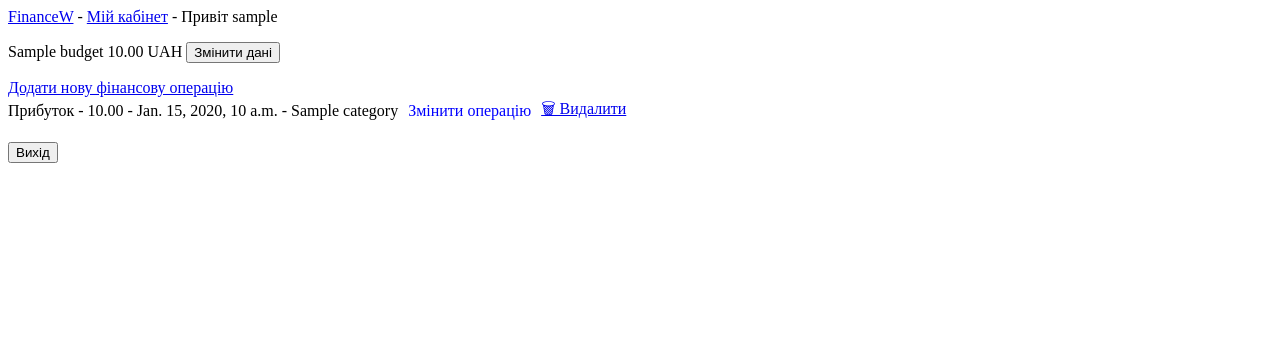
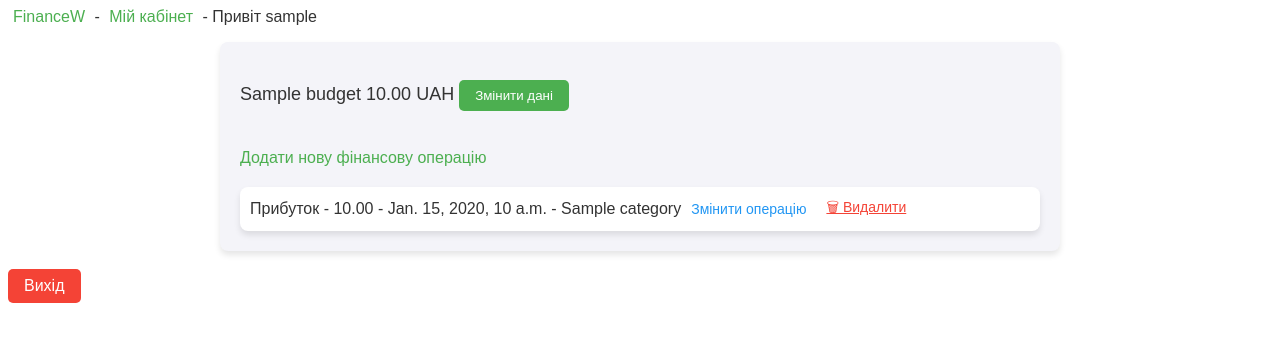
Before and after one commit to xgrsai/wteam_finw, a Django app: page /budget/1/ in a window 1280 px wide. Shown: the top 342 px of the page. Run offline with Django 5.2, Linux system fonts and the light colour scheme; a user stored in the database is signed in; tables that the repository leaves empty hold one stand-in row (values such as "Sample post").

Commit message:
some-frontend-playing

```diff
--- a/financew/templates/financew/base.html
+++ b/financew/templates/financew/base.html
@@ -1,16 +1,22 @@
-<p><a href="{% url 'financew:index' %}">FinanceW</a> -
-{% if user.is_authenticated %}
-  <a href="{% url 'financew:my' %}">Мій кабінет</a> - Привіт {{ user.username }}
-{% else %}
-    <a href="{% url 'accounts:register' %}">Реєстрація</a> -
-    <a href="{% url 'accounts:login' %}">Вхід</a>
-{% endif %}
+<p style="font-family: Arial, sans-serif; font-size: 16px; color: #333;">
+    <a href="{% url 'financew:index' %}" style="color: #4CAF50; text-decoration: none; padding: 5px;">FinanceW</a> -
+    {% if user.is_authenticated %}
+        <a href="{% url 'financew:my' %}" style="color: #4CAF50; text-decoration: none; padding: 5px;">Мій кабінет</a> -
+        Привіт {{ user.username }}
+    {% else %}
+        <a href="{% url 'accounts:register' %}" style="color: #4CAF50; text-decoration: none; padding: 5px;">Реєстрація</a> -
+        <a href="{% url 'accounts:login' %}" style="color: #4CAF50; text-decoration: none; padding: 5px;">Вхід</a>
+    {% endif %}
 </p>
+
 {% block content %}{% endblock content %}
 <br>
+
 {% if user.is_authenticated %}
-    <form action="{% url 'accounts:logout' %}" method="post">
+    <form action="{% url 'accounts:logout' %}" method="post" style="display: inline;">
         {% csrf_token %}
-        <button name="submit">Вихід</button>
+        <button name="submit" style="background-color: #f44336; color: white; padding: 8px 16px; font-size: 16px; border: none; border-radius: 5px; cursor: pointer; transition: background-color 0.3s;">
+            Вихід
+        </button>
     </form>
 {% endif %}
--- a/financew/templates/financew/budget.html
+++ b/financew/templates/financew/budget.html
@@ -1,15 +1,24 @@
 {% extends 'financew/base.html' %}
 {% block content %}
-<p>{{ budget.name }} {{ budget.amount }} {{ budget.currency }} <!-- Кнопка для редагування бюджету --><button id="edit-budget-btn">Змінити дані</button></p>
+<div style="font-family: Arial, sans-serif; padding: 20px; background-color: #f4f4f9; border-radius: 8px; max-width: 800px; margin: 0 auto; box-shadow: 0 4px 6px rgba(0, 0, 0, 0.1);">
+    <p style="font-size: 18px; color: #333;">
+        {{ budget.name }} {{ budget.amount }} {{ budget.currency }}
+        <!-- Кнопка для редагування бюджету -->
+        <button id="edit-budget-btn" style="background-color: #4CAF50; color: white; padding: 8px 16px; border: none; border-radius: 5px; cursor: pointer; transition: background-color 0.3s;">
+            Змінити дані
+        </button>
+    </p>
 
     <!-- Форма для редагування бюджету (спочатку прихована) -->
-<div id="edit-budget-form" style="display: none;">
+    <div id="edit-budget-form" style="display: none; margin-top: 20px; padding: 20px; background-color: #fff; border-radius: 8px; box-shadow: 0 4px 6px rgba(0, 0, 0, 0.1);">
         <form method="post" action="{% url 'financew:budget' budget.id %}">
             {% csrf_token %}
+            <div style="margin-bottom: 15px;">
                 {{ form.as_div }}
+            </div>
 
-        <label for="category">Категорія:</label>
-        <select name="category">
+            <label for="category" style="font-size: 16px; margin-bottom: 8px; display: block;">Категорія:</label>
+            <select name="category" style="padding: 8px; font-size: 14px; width: 100%; border-radius: 5px; border: 1px solid #ddd; margin-bottom: 15px;">
                 {% for category in categories %}
                     <option value="{{ category.id }}" {% if budget.category.id == category.id %}selected{% endif %}>
                         {{ category.name }}
@@ -17,43 +26,55 @@
                 {% endfor %}
             </select>
 
-        <button type="submit">Зберегти зміни</button>
-        <button type="button" id="cancel-edit-btn">Скасувати</button>
+            <button type="submit" style="background-color: #4CAF50; color: white; padding: 8px 16px; font-size: 16px; border: none; border-radius: 5px; cursor: pointer; transition: background-color 0.3s;">
+                Зберегти зміни
+            </button>
+            <button type="button" id="cancel-edit-btn" style="background-color: #f44336; color: white; padding: 8px 16px; font-size: 16px; border: none; border-radius: 5px; cursor: pointer; margin-left: 10px; transition: background-color 0.3s;">
+                Скасувати
+            </button>
         </form>
     </div>
 
+    <a href="{% url 'financew:new_finoperation' budget.id %}" style="color: #4CAF50; text-decoration: none; font-size: 16px; display: inline-block; margin-top: 20px;">
+        Додати нову фінансову операцію
+    </a>
 
-<a href="{% url "financew:new_finoperation" budget.id %}">Додати нову фінансову операцію</a>
     {% for finoperation in finoperations %}
-<div style="display: flex; align-items: center; gap: 10px;">
-
+    <div style="display: flex; align-items: center; gap: 10px; margin-top: 20px; background-color: #fff; padding: 10px; border-radius: 8px; box-shadow: 0 4px 6px rgba(0, 0, 0, 0.1);">
         <!-- Виведення фінансової операції -->
-    <span>{{ finoperation.get_type_display }} - {{ finoperation.amount }} - {{ finoperation.date_added }} - {{ finoperation.category }}</span>
+        <span style="font-size: 16px; color: #333;">
+            {{ finoperation.get_type_display }} - {{ finoperation.amount }} - {{ finoperation.date_added }} - {{ finoperation.category }}
+        </span>
 
         <!-- Кнопка для редагування фінансової операції -->
-    <a href="#" class="edit-finoperation-btn" data-finoperation-id="{{ finoperation.id }}" style="color: blue; text-decoration: none;">Змінити операцію</a>
+        <a href="#" class="edit-finoperation-btn" data-finoperation-id="{{ finoperation.id }}" style="color: #2196F3; text-decoration: none; font-size: 14px;">
+            Змінити операцію
+        </a>
 
         <!-- Форма для редагування фінансової операції (спочатку прихована) -->
-    <div id="edit-finoperation-form-{{ finoperation.id }}" class="edit-finoperation-form" style="display: none;">
-        <form method="POST" action="{% url 'financew:edit_finoperation' finoperation.id %}">
+        <div id="edit-finoperation-form-{{ finoperation.id }}" class="edit-finoperation-form" style="display: none; margin-top: 10px;">
+            <form method="POST" action="{% url 'financew:edit_finoperation' finoperation.id %}" style="display: flex; gap: 10px;">
                 {% csrf_token %}
-            <input type="number" name="amount" value="{{ finoperation.amount }}" placeholder="Сума операції" required>
-            <select name="type">
+                <input type="number" name="amount" value="{{ finoperation.amount }}" placeholder="Сума операції" required style="padding: 8px; font-size: 14px; width: 200px; border-radius: 5px; border: 1px solid #ddd;">
+                <select name="type" style="padding: 8px; font-size: 14px; border-radius: 5px; border: 1px solid #ddd;">
                     <option value="expense" {% if finoperation.type == 'expense' %}selected{% endif %}>Витрата</option>
                     <option value="income" {% if finoperation.type == 'income' %}selected{% endif %}>Прибуток</option>
                 </select>
-            <button type="submit" >Змінити</button>
+                <button type="submit" style="background-color: #4CAF50; color: white; padding: 8px 16px; font-size: 16px; border: none; border-radius: 5px; cursor: pointer; transition: background-color 0.3s;">
+                    Змінити
+                </button>
             </form>
         </div>
 
-    <!-- видалення операції -->
-    <a href="{% url 'financew:delete_finoperation' finoperation.id %}" >🗑 Видалити</a>
+        <!-- Видалення операції -->
+        <a href="{% url 'financew:delete_finoperation' finoperation.id %}" style="color: #f44336; font-size: 14px; margin-left: 10px;">
+            🗑 Видалити
+        </a>
     </div>
-
-
     {% empty %}
-<p>Нема фінансових операцій</p>
+        <p style="color: #333; font-size: 16px;">Нема фінансових операцій</p>
     {% endfor %}
+</div>
 
 <script>
     // Отримуємо елементи сторінки для бюджету
```
Also changed, not shown: accounts/templates/registration/login.html (+14 -10 lines), accounts/templates/registration/register.html (+11 -5 lines), financew/templates/financew/index.html (+13 -7 lines), financew/templates/financew/my.html (+27 -22 lines). Lines whose indentation alone changed are shown as unchanged.
